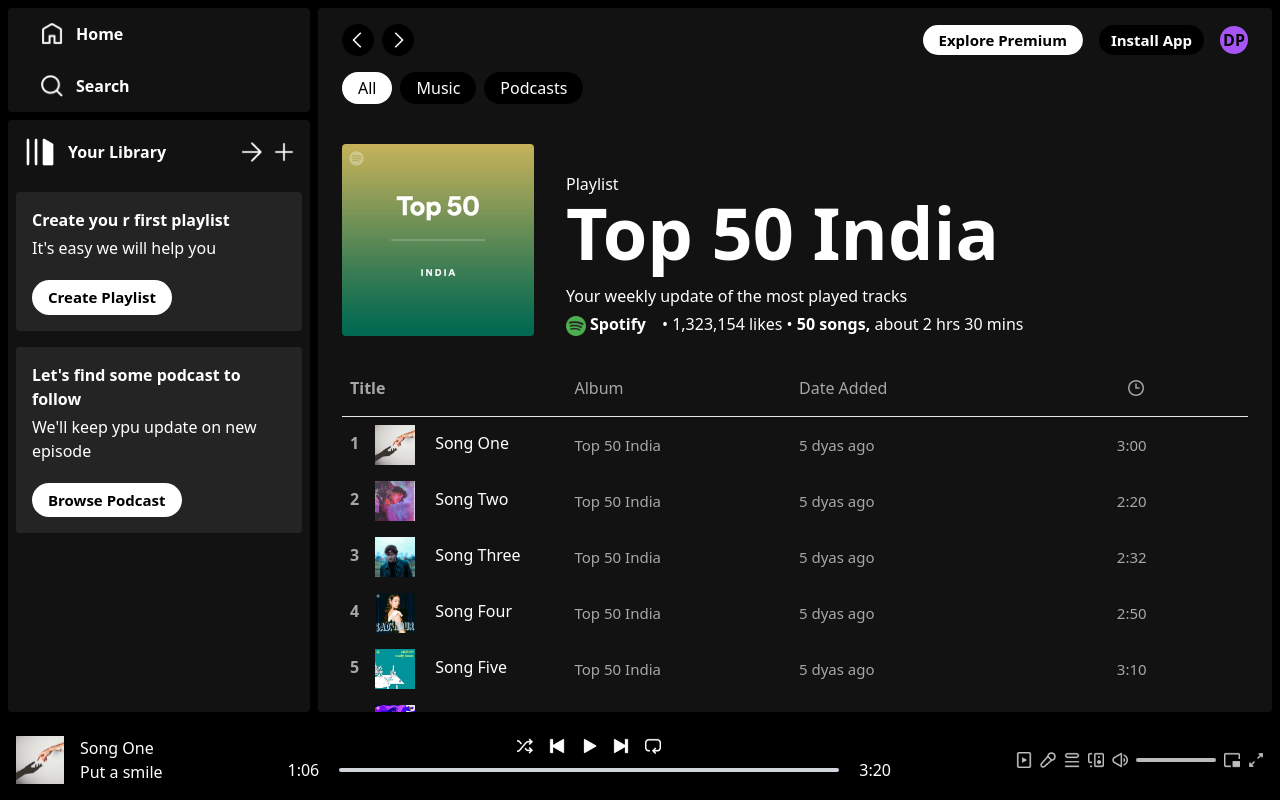
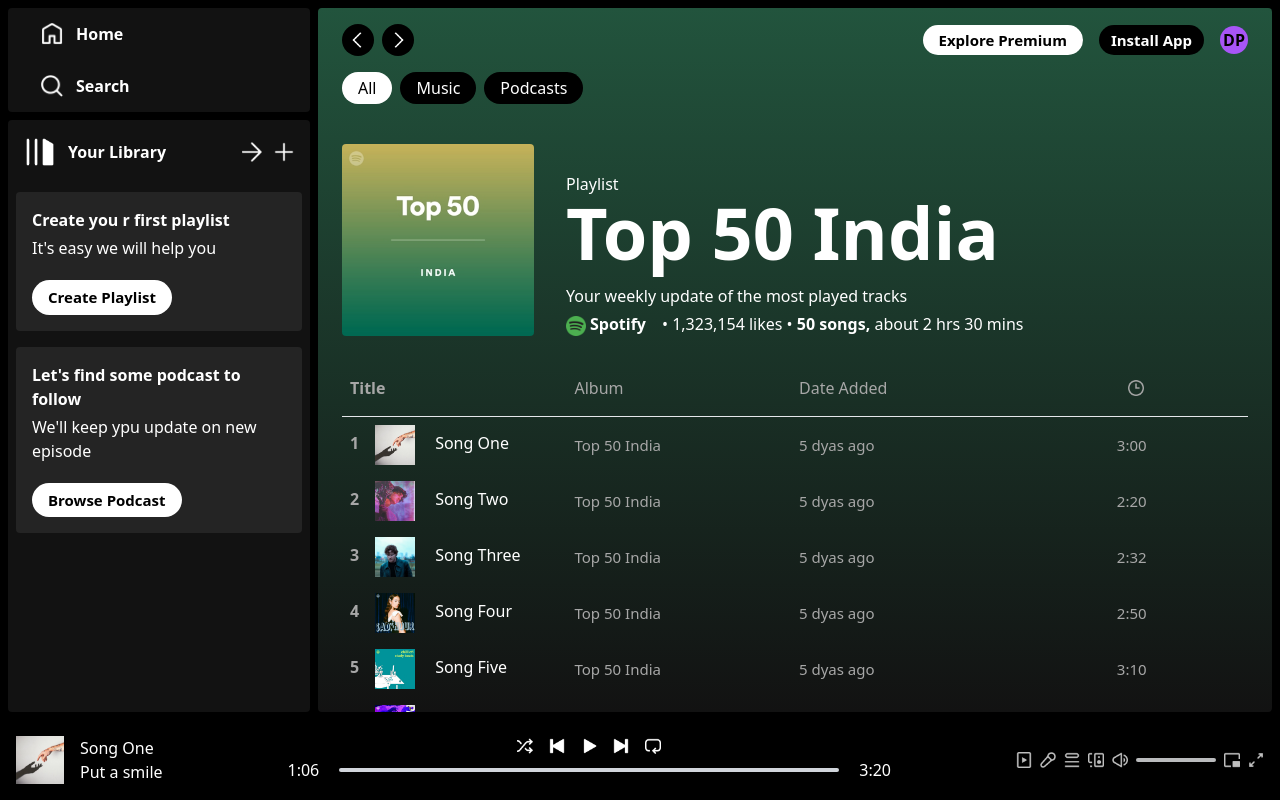
Before and after one commit to Prakashpreveen/spotify-clone_ReactJS-TailwindCSS, a React (Vite) app: page /album/1 in a window 1280 px wide. Built offline with nearby package versions, Linux system fonts and the light colour scheme.

Commit message:
added album bg-color sync

```diff
--- a/src/components/Display.jsx
+++ b/src/components/Display.jsx
@@ -1,11 +1,29 @@
-import React from "react";
-import { Route, Routes } from "react-router-dom";
+import React, { useEffect, useRef } from "react";
+import { Route, Routes, useLocation } from "react-router-dom";
 import DisplayHome from "./DisplayHome";
 import DisplayAlbum from "./DisplayAlbum";
+import { albumsData } from "../assets/assets";
 
 const Display = () => {
+  const displayRef = useRef();
+  const location = useLocation(); //to get the location of the current page
+  const isAlbum = location.pathname.includes("album"); // to check currently in album page or not
+  const albumId = isAlbum ? location.pathname.slice(-1) : "";
+  const bgColor = albumsData[Number(albumId)].bgColor;
+
+  useEffect(() => {
+    if (isAlbum) {
+      displayRef.current.style.background = `linear-gradient(${bgColor},#121212)`;
+    } else {
+      displayRef.current.style.background = `#121212`;
+    }
+  });
+
   return (
-    <div className="w-[100%] m-2 px-6 pt-4 rounded bg-[#121212] text-white overflow-auto lg:w-[75%] lg:ml-0">
+    <div
+      ref={displayRef}
+      className="w-[100%] m-2 px-6 pt-4 rounded bg-[#121212] text-white overflow-auto lg:w-[75%] lg:ml-0"
+    >
       <Routes>
         <Route path="/" element={<DisplayHome />} /> //ROUTE FOR HOME
         <Route path="/album/:id" element={<DisplayAlbum />} /> //ROUTE FOR
--- a/src/components/Navbar.jsx
+++ b/src/components/Navbar.jsx
@@ -1,7 +1,10 @@
 import React from "react";
 import { assets } from "../assets/assets";
+import { useNavigate } from "react-router-dom";
 
 const Navbar = () => {
+  const navigate = useNavigate();
+
   return (
     <>
       {/* -------------------- NAVBAR TOP SECTION -------------------- */}
@@ -9,10 +12,12 @@
         {/* --------- LEFT SECTION --------- */}
         <div className="flex items-center gap-2">
           <img
+            onClick={() => navigate(-1)}
             src={assets.arrow_left}
             className="w-8 bg-black p-2 rounded-2xl cursor-pointer"
           />
           <img
+            onClick={() => navigate(+1)}
             src={assets.arrow_right}
             className="w-8 bg-black p-2 rounded-2xl cursor-pointer"
           />
```
